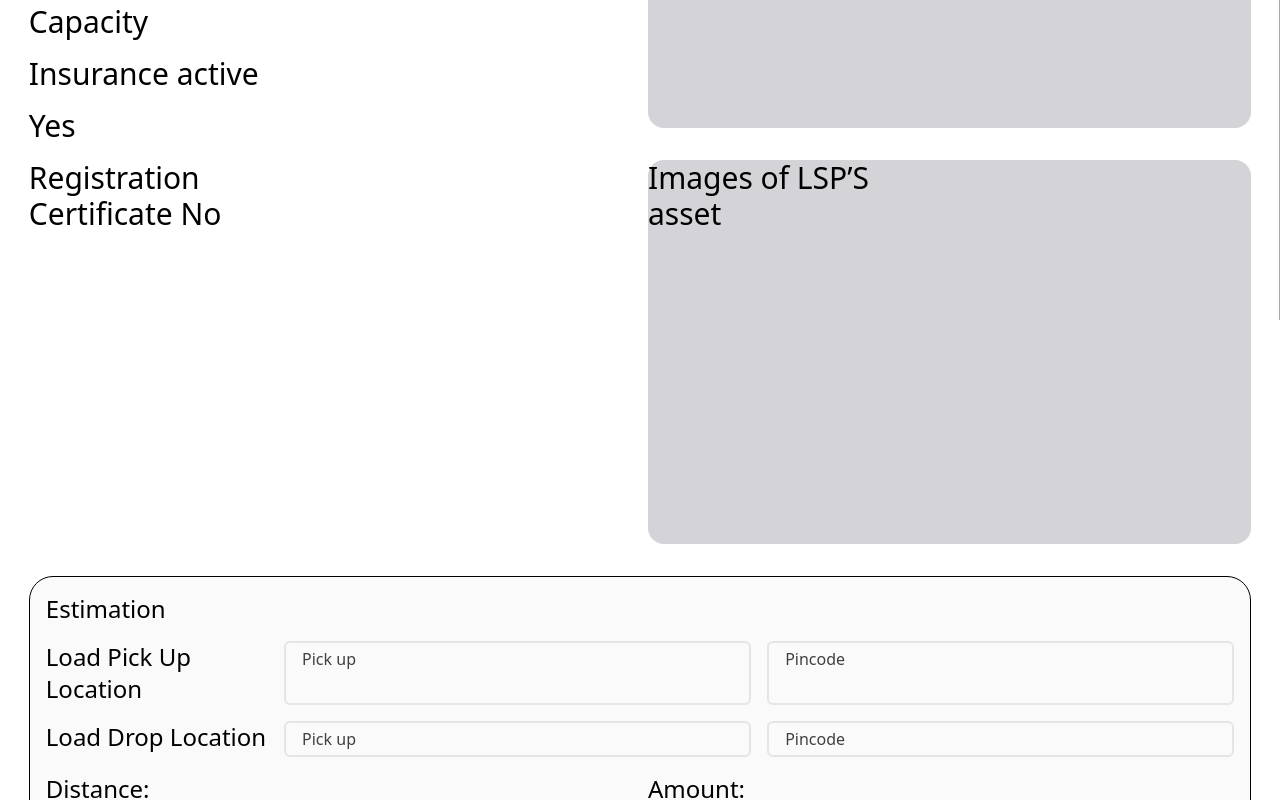
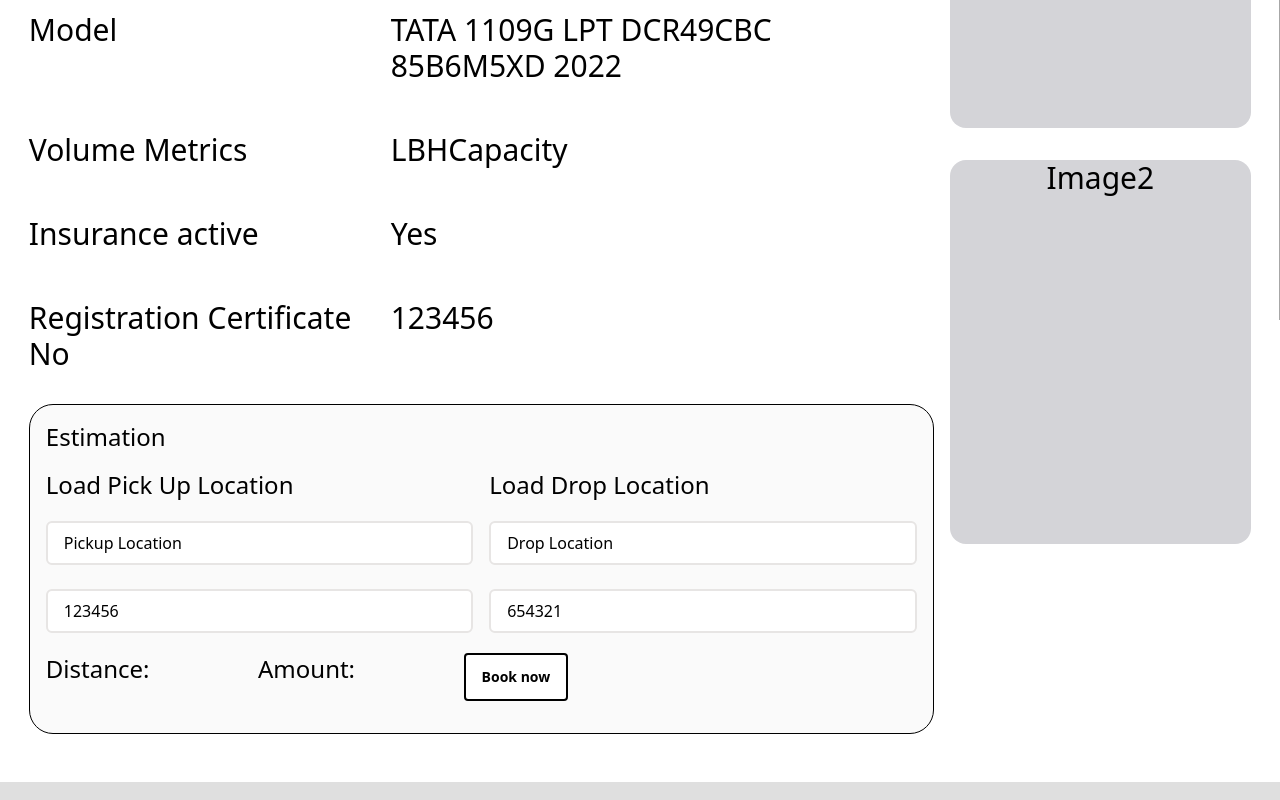
Before and after one commit to Logbiz-Private-Lilmited/LogbizFB, a React (Vite) app: page /truckDetails in a window 1280 px wide. Shown: the part 480-1280 px from the top of the page. Built offline with nearby package versions, Linux system fonts and the light colour scheme.

Commit message:
Truck details page complete

```diff
--- a/src/components/ServicePages/ServiceDetails/truckdetails.jsx
+++ b/src/components/ServicePages/ServiceDetails/truckdetails.jsx
@@ -1,86 +1,190 @@
 import React from "react";
+import { useNavigate } from "react-router-dom";
 
-const TruckDetails = () => {
-  const textClass = "text-black font-['SF Pro Display'] w-1/2";
-  const largeTextClass = `${textClass} text-3xl font-medium`;
-  const smallTextClass = `${textClass} text-base font-normal text-neutral-700 leading-normal`;
-  const boxClass = "w-full h-96 bg-zinc-300 rounded-2xl mb-4";
-  const formInputClass = "w-full px-4 py-1 rounded-md border-2 border-stone-200 flex flex-col";
+const TruckDetails = ({ data = mockData }) => {
+  const navigate = useNavigate();
+
+  // Utility classes
+  const textBase = "text-black font-['SF Pro Display']";
+  const textLarge = `${textBase} text-3xl font-medium`;
+  const textSmall = `${textBase} text-base font-normal text-neutral-700 leading-normal`;
+  const boxBase = "w-full h-96 bg-zinc-300 rounded-2xl mb-4";
+  const formInputBase = "w-full py-1 flex flex-col";
+  const fieldPadding = "py-4";
+  const inputBase = "w-full px-4 py-2 rounded-md border-2 border-stone-200";
+  const buttonBase =
+    "text-lg md:text-sm text-black font-bold text-center rounded py-3 px-4 border-2 border-black bg-white hover:bg-customOrange hover:border-customOrange hover:text-white transition-all duration-300";
 
   return (
     <div className="container mx-auto p-4">
-      <div className="w-full text-black text-4xl font-bold font-['SF Pro Display'] mb-4 text-center">
-        M/S SK Transportation Company
-        <div className="text-black text-4xl font-medium font-['SF Pro Display'] mb-4">
-          HR55AL4900
+      <div className={`${textBase} text-4xl font-bold mb-4 text-center`}>
+        {data.companyName || "M/S SK Transportation Company"}
+        <div className={`${textBase} text-4xl font-medium mb-4`}>
+          {data.registrationNumber || "HR55AL4900"}
         </div>
       </div>
 
-      <div className="flex flex-col md:flex-row gap-4 mb-4">
-        <div className="flex flex-col gap-4 w-full md:w-1/2">
-          <div className="flex items-center">
-            <div className={largeTextClass}>Location</div>
-            <div className={largeTextClass}>Gurgaon</div>
+      <div className="flex flex-col gap-4 mb-4 md:flex-row">
+        <div className="flex flex-col gap-4 w-full md:w-3/4">
+          {[
+            { label: "Location", value: data.location || "N/A" },
+            { label: "Pin code", value: data.pinCode || "N/A" },
+            { label: "Body type", value: data.bodyType || "N/A" },
+            { label: "Model", value: data.model || "N/A" },
+          ].map(({ label, value }) => (
+            <div
+              className={`${fieldPadding} flex flex-col md:flex-row items-start`}
+              key={label}
+            >
+              <div className={`${textLarge} md:w-2/5`}>{label}</div>
+              <div className={`${textLarge} md:w-3/5`}>{value}</div>
             </div>
-          <div className="flex items-center">
-            <div className={largeTextClass}>Pin code</div>
-            <div className={largeTextClass}>635109</div>
+          ))}
+
+          <div
+            className={`${fieldPadding} flex flex-col md:flex-row items-start`}
+          >
+            <div className={`${textLarge} md:w-2/5`}>Volume Metrics</div>
+            <div className="flex flex-col md:flex-row md:w-3/5">
+              {[
+                { label: data.volumeMetrics?.L || "L" },
+                { label: data.volumeMetrics?.B || "B" },
+                { label: data.volumeMetrics?.H || "H" },
+                { label: data.capacity || "Capacity" },
+              ].map(({ label }) => (
+                <div className={textLarge} key={label}>
+                  {label}
                 </div>
-          <div className={largeTextClass}>Body type</div>
-          <div className={largeTextClass}>Volume Metrics</div>
-          <div className="flex">
-            <div className={largeTextClass}>L</div>
-            <div className={largeTextClass}>B</div>
-            <div className={largeTextClass}>H</div>
-          </div>
-          <div className={largeTextClass}>Capacity</div>
-          <div className={largeTextClass}>Insurance active</div>
-          <div className={largeTextClass}>Yes</div>
-          <div className={largeTextClass}>Registration Certificate No</div>
-        </div>
-        <div className="flex flex-col w-full md:w-1/2 gap-4">
-          <div className={boxClass}>
-            <div className={`${textClass} text-3xl font-normal`}>Images of LSP’S asset</div>
-          </div>
-          <div className={boxClass}>
-            <div className={`${textClass} text-3xl font-normal`}>Images of LSP’S asset</div>
-          </div>
+              ))}
             </div>
           </div>
 
+          {[
+            {
+              label: "Insurance active",
+              value: data.insuranceActive ? "Yes" : "No",
+            },
+            {
+              label: "Registration Certificate No",
+              value: data.registrationCertificateNo || "N/A",
+            },
+          ].map(({ label, value }) => (
+            <div
+              className={`${fieldPadding} flex flex-col md:flex-row items-start`}
+              key={label}
+            >
+              <div className={`${textLarge} md:w-2/5`}>{label}</div>
+              <div className={`${textLarge} md:w-3/5`}>{value}</div>
+            </div>
+          ))}
+
+          {/* Estimate box */}
           <div className="bg-neutral-50 rounded-3xl border border-black w-full h-auto mb-4 p-4">
-        <div className={`${textClass} text-2xl font-medium mb-4 w-full`}>Estimation</div>
+            <div className={`${textBase} text-2xl font-medium mb-4 w-full`}>
+              Estimation
+            </div>
             <div className="flex flex-col md:flex-row gap-4 mb-4">
-          <div className={`${textClass} text-2xl font-medium`}>Load Pick Up Location</div>
-          <div className={formInputClass}>
-            <div className={smallTextClass}>Pick up</div>
+              {[
+                {
+                  title: "Load Pick Up Location",
+                  fields: [
+                    {
+                      placeholder: "Enter pick up location",
+                      value: data.pickUpLocation || "",
+                    },
+                    {
+                      placeholder: "Enter pincode",
+                      value: data.pickUpPincode || "",
+                    },
+                  ],
+                },
+                {
+                  title: "Load Drop Location",
+                  fields: [
+                    {
+                      placeholder: "Enter drop location",
+                      value: data.dropLocation || "",
+                    },
+                    {
+                      placeholder: "Enter pincode",
+                      value: data.dropPincode || "",
+                    },
+                  ],
+                },
+              ].map(({ title, fields }) => (
+                <div className="w-full md:w-1/2" key={title}>
+                  <div className={`${textBase} text-2xl font-medium mb-4`}>
+                    {title}
                   </div>
-          <div className={formInputClass}>
-            <div className={smallTextClass}>Pincode</div>
+                  <div className="flex flex-col gap-4">
+                    {fields.map(({ placeholder, value }, idx) => (
+                      <div className={formInputBase} key={idx}>
+                        <input
+                          type="text"
+                          placeholder={placeholder}
+                          className={inputBase}
+                          value={value}
+                          readOnly
+                        />
+                      </div>
+                    ))}
                   </div>
                 </div>
-        <div className="flex flex-col md:flex-row gap-4 mb-4">
-          <div className={`${textClass} text-2xl font-medium`}>Load Drop Location</div>
-          <div className={formInputClass}>
-            <div className={smallTextClass}>Pick up</div>
+              ))}
             </div>
-          <div className={formInputClass}>
-            <div className={smallTextClass}>Pincode</div>
+            <div className="flex flex-col gap-4 mb-4 lg:flex-row justify-between w-3/5">
+              <div className={`${textBase} text-2xl font-normal`}>
+                Distance:
+              </div>
+              <div className={`${textBase} text-2xl font-normal`}>Amount:</div>
+              <button
+                onClick={() => navigate("/signup")}
+                className={buttonBase}
+              >
+                Book now
+              </button>
             </div>
           </div>
-        <div className="flex flex-col md:flex-row gap-4 mb-4">
-          <div className={`${textClass} text-2xl font-normal`}>Distance:</div>
-          <div className={`${textClass} text-2xl font-normal`}>Amount:</div>
+          {/* Estimate box end */}
         </div>
-        <div className="w-40 h-16 relative rounded border-2 border-black mb-4 mx-auto">
-          <div className="absolute w-40 h-16 bg-white rounded"></div>
-          <div className="absolute w-28 h-7 left-[34px] top-[18px] text-black text-xl font-bold">
-            Book now
+
+        <div className="flex flex-col w-full md:w-1/4 gap-4">
+          {Array(2)
+            .fill()
+            .map((_, idx) => (
+              <div className={boxBase} key={idx}>
+                <div className={`${textBase} text-3xl font-normal text-center`}>
+                  {data.assetImages?.[idx] || "Images of LSP’S asset"}
                 </div>
+              </div>
+            ))}
         </div>
       </div>
     </div>
   );
 };
 
+// Mock data for development/testing
+const mockData = {
+  companyName: "M/S SK Transportation Company",
+  registrationNumber: "HR55AL4900",
+  location: "Gurgaon",
+  pinCode: "635109",
+  bodyType: "Closed Body",
+  model: "TATA 1109G LPT DCR49CBC 85B6M5XD 2022",
+  volumeMetrics: {
+    L: "L",
+    B: "B",
+    H: "H",
+  },
+  capacity: "Capacity",
+  insuranceActive: true,
+  registrationCertificateNo: "123456",
+  pickUpLocation: "Pickup Location",
+  pickUpPincode: "123456",
+  dropLocation: "Drop Location",
+  dropPincode: "654321",
+  assetImages: ["Image1", "Image2"],
+};
+
 export default TruckDetails;
```
Lines whose indentation alone changed are shown as unchanged.
